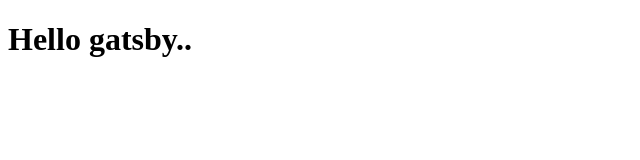
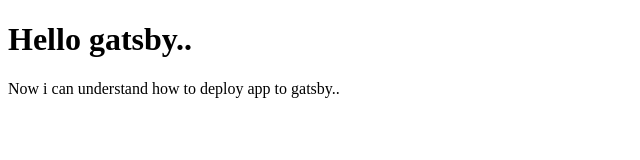
Before and after one commit to shakilmith/gatsby-app, a Gatsby site: page / in a window 1280 px wide. Shown: the whole page, without its empty margins (0-640 px from the left). Built offline with nearby package versions, Linux system fonts and the light colour scheme; Gatsby itself is replaced by a stand-in of ours.

Commit message:
added new text

```diff
--- a/src/pages/index.js
+++ b/src/pages/index.js
@@ -4,6 +4,7 @@ const HomePage=()=>{
   return(
     <div>
       <h1>Hello gatsby..</h1>
+      <p>Now i can understand how to deploy app to gatsby..</p>
     </div>
   )
 }
```
